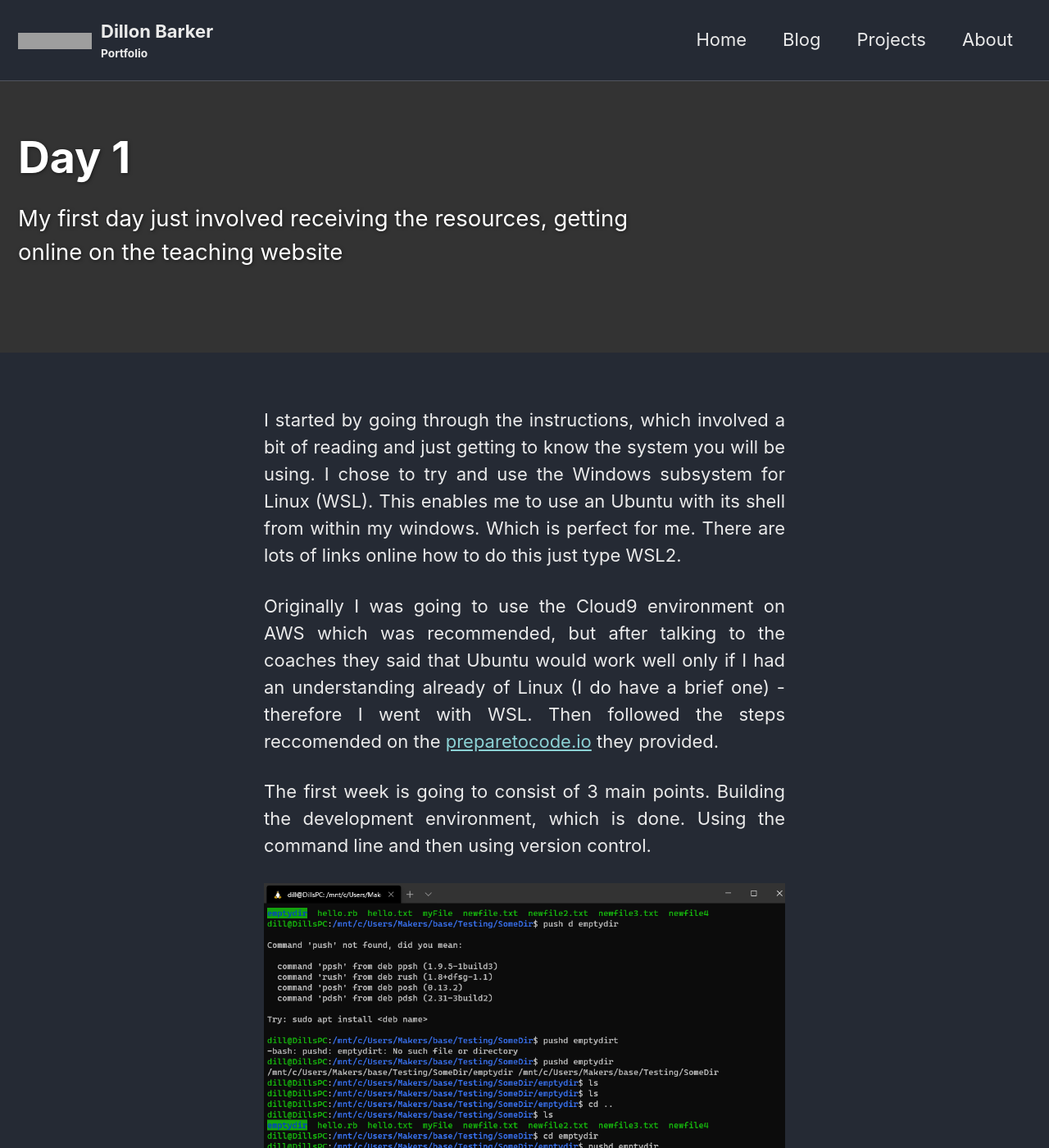
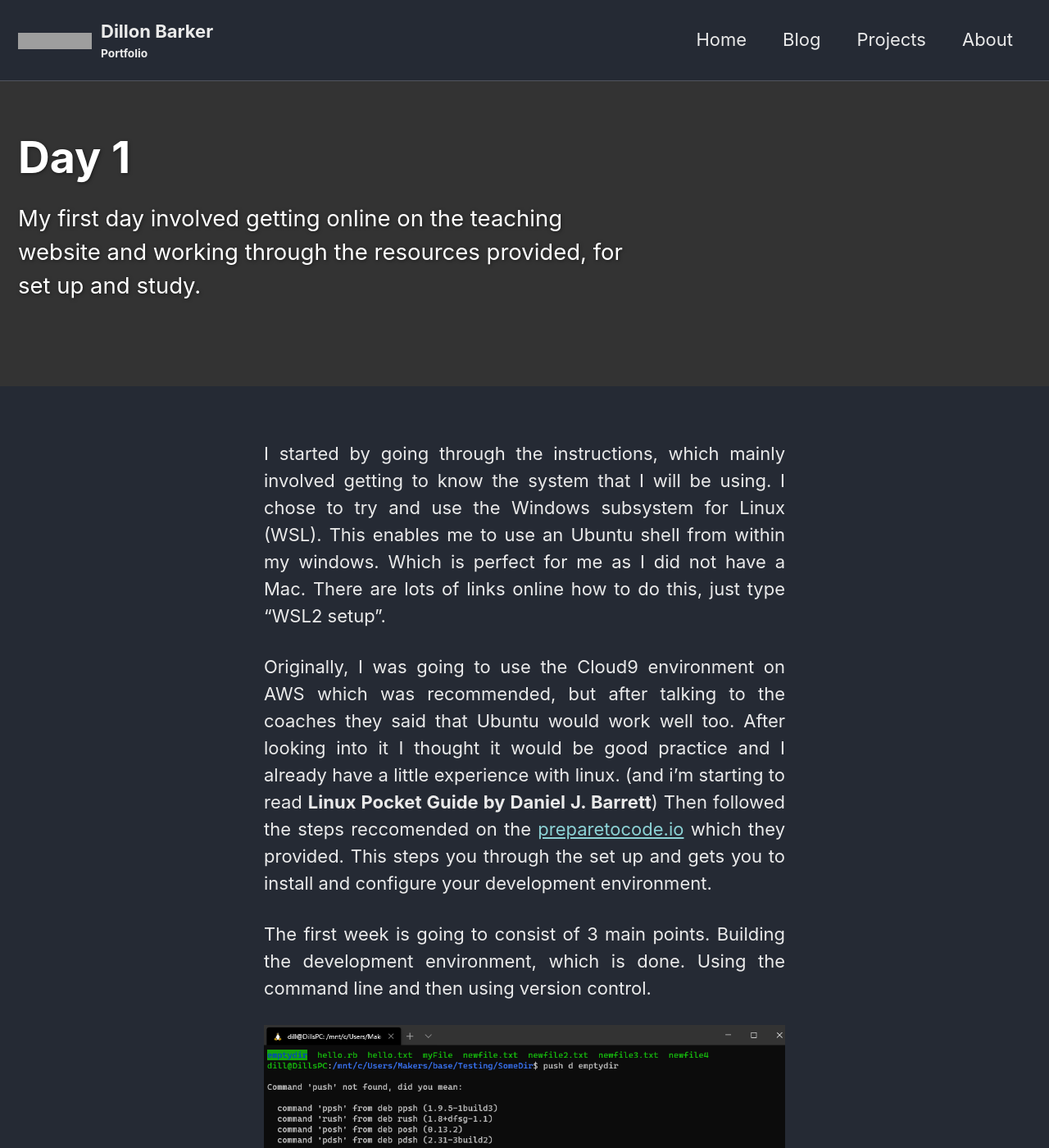
Before and after one commit to dilfyg/dilfyg.github.io, a Jekyll site: the page built from _blog/08-06-20.md, in a window 1280 px wide and 1400 px high. Shown: the whole window at 82% size. Built offline with Jekyll 4.4.1, drawn with Linux system fonts in a browser that asks for light colours; cached includes are drawn as plain includes; nearby versions of some CDN libraries; grey boxes are pictures that could not be loaded.

Commit message:
changes to blog.

```diff
--- a/_blog/08-06-20.md
+++ b/_blog/08-06-20.md
@@ -1,16 +1,16 @@
 ---
 title: "Day 1"
 date: 2020-06-08
-excerpt: "My first day just involved receiving the resources, getting online on the teaching website"
+excerpt: "My first day involved getting online on the teaching website and working through the resources provided, for set up and study."
 header:
   teaser: /images/blog/blogpicture.PNG # add a teaser image here that sums up what the blog post is about for display on blog page, the image should go in the image/blog folder
   overlay_color: "#333"
 
 ---
 
-I started by going through the instructions, which involved a bit of reading and just getting to know the system you will be using. I chose to try and use the Windows subsystem for Linux (WSL). This enables me to use an Ubuntu with its shell from within my windows. Which is perfect for me. There are lots of links online how to do this just type WSL2.
+I started by going through the instructions, which mainly involved getting to know the system that I will be using. I chose to try and use the Windows subsystem for Linux (WSL). This enables me to use an Ubuntu shell from within my windows. Which is perfect for me as I did not have a Mac. There are lots of links online how to do this, just type "WSL2 setup".
 
-Originally I was going to use the Cloud9 environment on AWS which was recommended, but after talking to the coaches they said that Ubuntu would work well only if I had an understanding already of Linux (I do have a brief one) - therefore I went with WSL. Then followed the steps reccomended on the [preparetocode.io](http://www.preparetocode.io/) they provided.
+Originally, I was going to use the Cloud9 environment on AWS which was recommended, but after talking to the coaches they said that Ubuntu would work well too. After looking into it I thought it would be good practice and I already have a little experience with linux. (and i'm starting to read **Linux Pocket Guide by Daniel J. Barrett**) Then followed the steps reccomended on the [preparetocode.io](http://www.preparetocode.io/) which they provided. This steps you through the set up and gets you to install and configure your development environment.
 
 The first week is going to consist of 3 main points. Building the development environment, which is done. Using the command line and then using version control.
 
```
